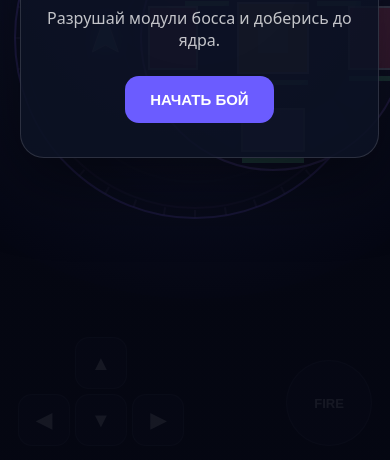
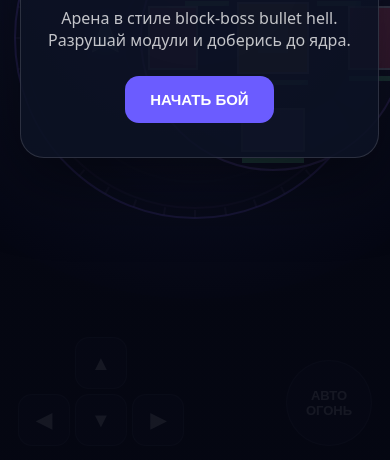
Before and after one commit to zudxdf-del/Boss, a website with bundled scripts: page index.html in a window 390 px wide. Shown: the part 384-844 px from the top of the page. Built offline with nearby package versions, Linux system fonts and the light colour scheme.

Commit message:
Update mobile fire control label

```diff
--- a/index.html
+++ b/index.html
@@ -1,2 +1,2 @@
 <!doctype html>
-<html lang="ru"><head><meta charset="utf-8"><meta name="viewport" content="width=device-width,initial-scale=1,maximum-scale=1,user-scalable=no,viewport-fit=cover"><meta name="theme-color" content="#070914"><title>BOSS — Nebula Core</title><link rel="stylesheet" href="src/styles/main.css"></head><body><main id="game-root"><canvas id="game"></canvas><div id="hud"></div><div id="mobile-controls"><div class="pad"><button data-key="up">▲</button><div><button data-key="left">◀</button><button data-key="down">▼</button><button data-key="right">▶</button></div></div><button id="fire-button">FIRE</button></div><div id="menu"><section><h1>NEBULA CORE</h1><p>Разрушай модули босса и доберись до ядра.</p><button id="start">НАЧАТЬ БОЙ</button></section></div></main><script type="module" src="src/main.js"></script></body></html>
+<html lang="ru"><head><meta charset="utf-8"><meta name="viewport" content="width=device-width,initial-scale=1,maximum-scale=1,user-scalable=no,viewport-fit=cover"><meta name="theme-color" content="#070914"><title>BOSS — Nebula Core</title><link rel="stylesheet" href="src/styles/main.css"></head><body><main id="game-root"><canvas id="game"></canvas><div id="hud"></div><div id="mobile-controls"><div class="pad"><button data-key="up">▲</button><div><button data-key="left">◀</button><button data-key="down">▼</button><button data-key="right">▶</button></div></div><button id="fire-button">АВТО<br>ОГОНЬ</button></div><div id="menu"><section><h1>NEBULA CORE</h1><p>Арена в стиле block-boss bullet hell. Разрушай модули и доберись до ядра.</p><button id="start">НАЧАТЬ БОЙ</button></section></div></main><script type="module" src="src/main.js"></script></body></html>
```
